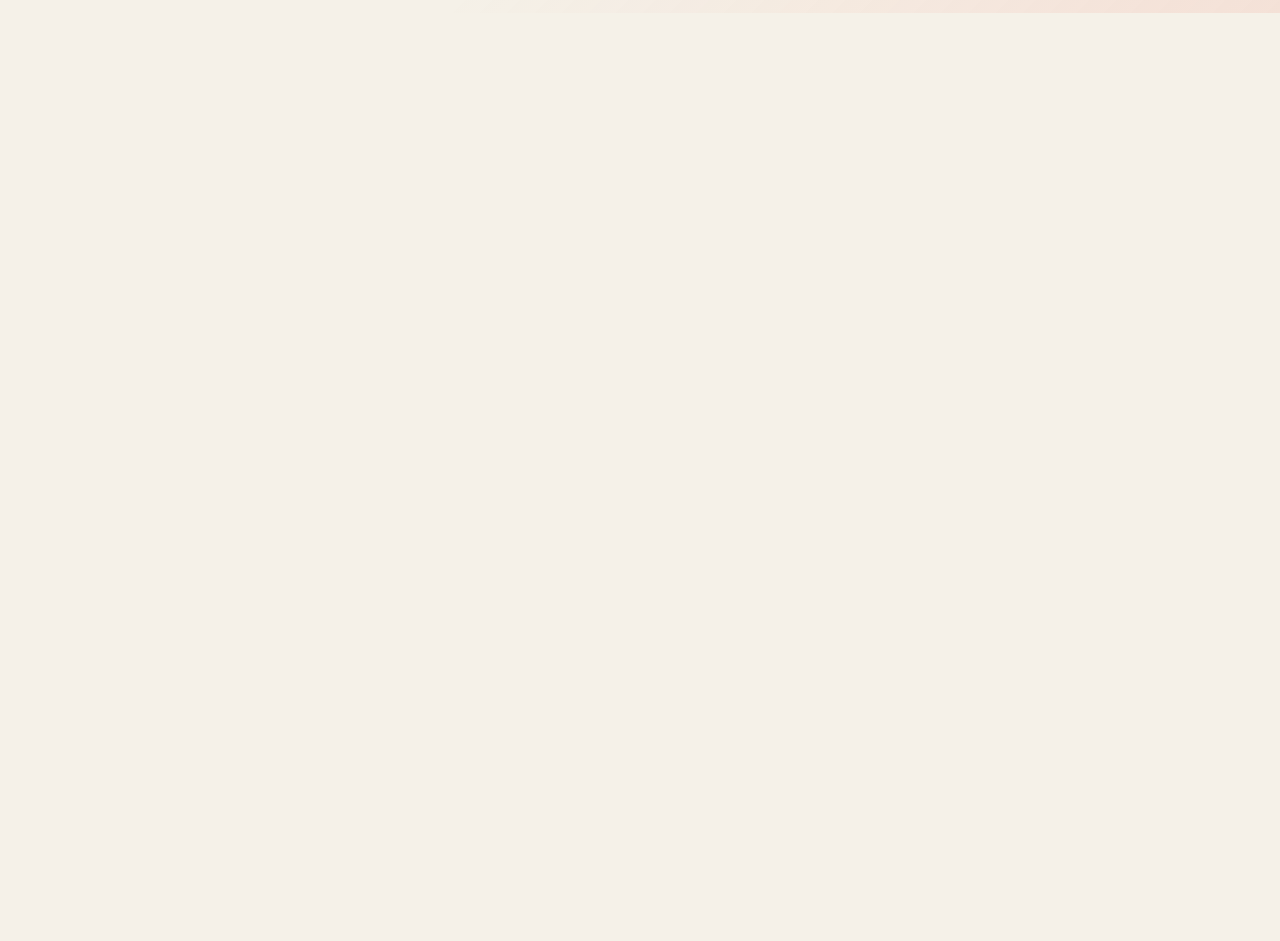
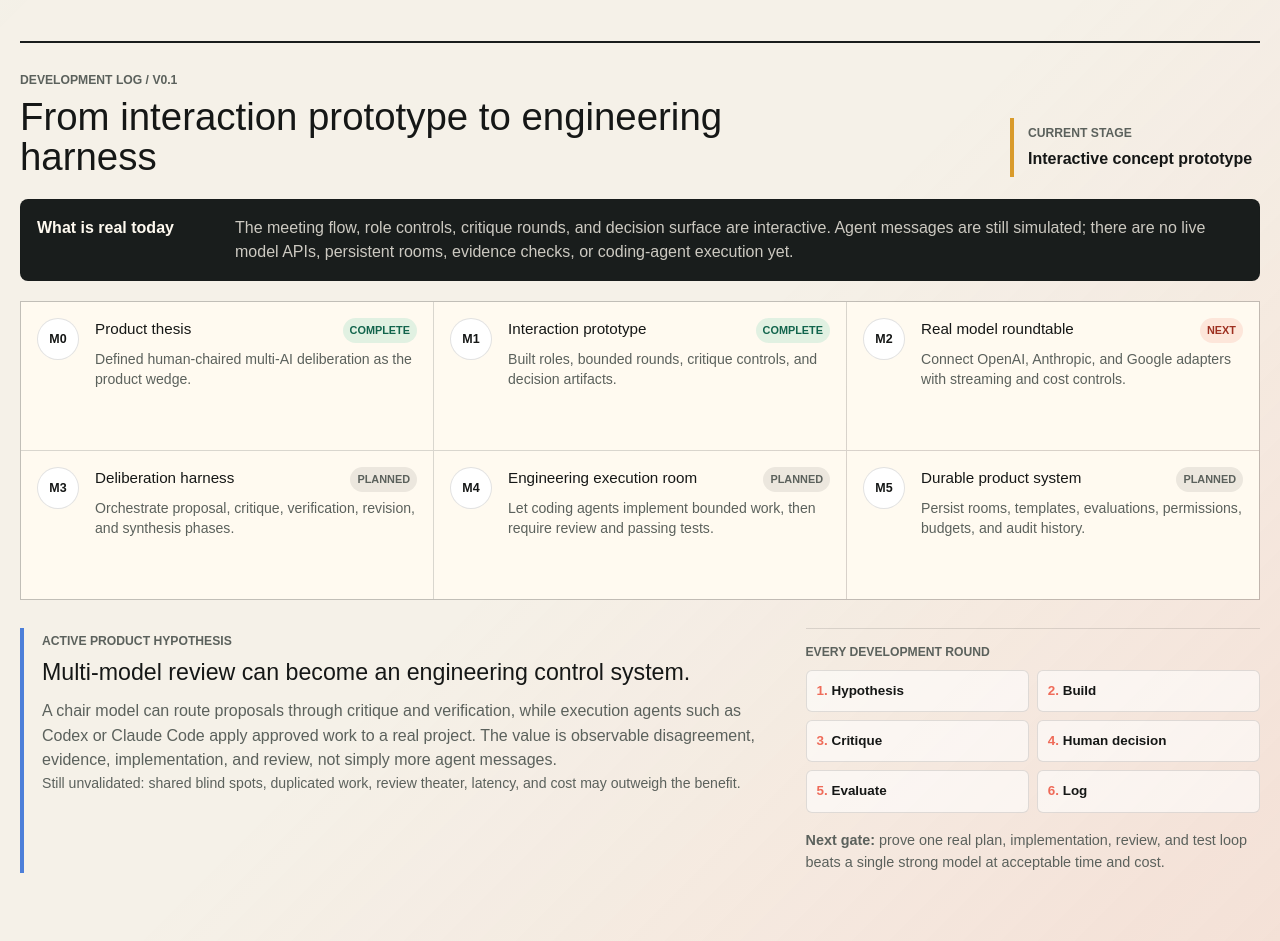
Before and after one commit to Schromeo/multi-ai-meeting-room, a Next.js app: page / in a window 1280 px wide. Shown: the part 1180-2121 px from the top of the page. Before the commit the page ends 1193 px from the top, so only its background shows below. Built offline with nearby package versions, Linux system fonts and the light colour scheme.

Commit message:
Add product development log

```diff
--- a/app/globals.css
+++ b/app/globals.css
@@ -70,6 +70,22 @@ button:disabled {
   justify-content: space-between;
   gap: 18px;
   padding: 4px 2px 18px;
+}
+
+.topbar-actions {
+  display: grid;
+  justify-items: end;
+  gap: 10px;
+}
+
+.devlog-link {
+  color: var(--foreground);
+  font-size: 0.84rem;
+  font-weight: 800;
+  text-decoration: underline;
+  text-decoration-color: var(--coral);
+  text-decoration-thickness: 2px;
+  text-underline-offset: 5px;
 }
 
 .eyebrow {
@@ -426,6 +442,196 @@ h3 {
   width: 100%;
 }
 
+.devlog {
+  scroll-margin-top: 20px;
+  margin-top: 48px;
+  border-top: 2px solid var(--charcoal);
+  padding: 28px 0 48px;
+}
+
+.devlog-heading {
+  display: flex;
+  align-items: flex-end;
+  justify-content: space-between;
+  gap: 28px;
+  margin-bottom: 22px;
+}
+
+.devlog-heading h2 {
+  max-width: 760px;
+  font-size: clamp(1.7rem, 3vw, 3rem);
+  line-height: 1.04;
+}
+
+.stage-marker {
+  min-width: 250px;
+  border-left: 4px solid var(--gold);
+  padding: 6px 0 6px 14px;
+}
+
+.stage-marker span,
+.stage-marker strong {
+  display: block;
+}
+
+.stage-marker span {
+  margin-bottom: 5px;
+  color: var(--ink-soft);
+  font-size: 0.76rem;
+  font-weight: 800;
+  text-transform: uppercase;
+}
+
+.truth-strip {
+  display: grid;
+  grid-template-columns: 180px minmax(0, 1fr);
+  gap: 18px;
+  border: 1px solid rgba(21, 23, 22, 0.18);
+  border-radius: 8px;
+  padding: 16px;
+  background: var(--charcoal);
+  color: #fffaf0;
+}
+
+.truth-strip p {
+  margin-bottom: 0;
+  color: rgba(255, 250, 240, 0.78);
+  line-height: 1.5;
+}
+
+.milestone-list {
+  display: grid;
+  grid-template-columns: repeat(3, minmax(0, 1fr));
+  gap: 1px;
+  margin-top: 20px;
+  border: 1px solid var(--line);
+  background: var(--line);
+}
+
+.milestone {
+  display: grid;
+  grid-template-columns: 46px minmax(0, 1fr);
+  gap: 12px;
+  min-height: 148px;
+  padding: 16px;
+  background: var(--panel-strong);
+}
+
+.milestone-id {
+  display: grid;
+  width: 42px;
+  height: 42px;
+  place-items: center;
+  border: 1px solid var(--line);
+  border-radius: 50%;
+  background: #fff;
+  font-size: 0.78rem;
+  font-weight: 900;
+}
+
+.milestone-title {
+  display: flex;
+  align-items: flex-start;
+  justify-content: space-between;
+  gap: 8px;
+}
+
+.milestone-title h3 {
+  margin-bottom: 8px;
+}
+
+.milestone-status {
+  flex: none;
+  border-radius: 999px;
+  padding: 4px 7px;
+  background: rgba(21, 23, 22, 0.08);
+  color: var(--ink-soft);
+  font-size: 0.68rem;
+  font-weight: 900;
+  text-transform: uppercase;
+}
+
+.milestone-status.complete {
+  background: rgba(47, 185, 143, 0.14);
+  color: #11644c;
+}
+
+.milestone-status.next {
+  background: rgba(239, 107, 89, 0.14);
+  color: #9e2f20;
+}
+
+.milestone p {
+  margin-bottom: 0;
+  color: var(--ink-soft);
+  font-size: 0.88rem;
+  line-height: 1.45;
+}
+
+.devlog-lower {
+  display: grid;
+  grid-template-columns: minmax(0, 1.25fr) minmax(320px, 0.75fr);
+  gap: 28px;
+  margin-top: 28px;
+}
+
+.product-hypothesis {
+  border-left: 4px solid var(--blue);
+  padding: 4px 0 4px 18px;
+}
+
+.product-hypothesis h3 {
+  max-width: 720px;
+  font-size: 1.45rem;
+  line-height: 1.2;
+}
+
+.product-hypothesis p,
+.development-loop p {
+  color: var(--ink-soft);
+  line-height: 1.55;
+}
+
+.hypothesis-caution {
+  margin-bottom: 0;
+  font-size: 0.88rem;
+}
+
+.development-loop {
+  border-top: 1px solid var(--line);
+  padding-top: 14px;
+}
+
+.development-loop ol {
+  display: grid;
+  grid-template-columns: repeat(2, minmax(0, 1fr));
+  gap: 8px;
+  margin: 0 0 16px;
+  padding: 0;
+  counter-reset: devstep;
+  list-style: none;
+}
+
+.development-loop li {
+  counter-increment: devstep;
+  border: 1px solid var(--line);
+  border-radius: 6px;
+  padding: 10px;
+  background: rgba(255, 255, 255, 0.58);
+  font-size: 0.84rem;
+  font-weight: 800;
+}
+
+.development-loop li::before {
+  content: counter(devstep) ". ";
+  color: var(--coral);
+}
+
+.next-gate {
+  margin-bottom: 0;
+  font-size: 0.9rem;
+}
+
 @media (max-width: 1100px) {
   .meeting-grid {
     grid-template-columns: 220px minmax(0, 1fr);
@@ -433,6 +639,10 @@ h3 {
 
   .insights {
     grid-column: 1 / -1;
+  }
+
+  .milestone-list {
+    grid-template-columns: repeat(2, minmax(0, 1fr));
   }
 }
 
@@ -442,6 +652,7 @@ h3 {
   }
 
   .topbar,
+  .devlog-heading,
   .agenda-row,
   .transcript-head {
     align-items: stretch;
@@ -459,6 +670,10 @@ h3 {
     justify-content: flex-start;
   }
 
+  .topbar-actions {
+    justify-items: start;
+  }
+
   .agent-rail {
     grid-template-columns: 1fr;
   }
@@ -470,4 +685,18 @@ h3 {
   .messages {
     max-height: none;
   }
+
+  .truth-strip,
+  .milestone-list,
+  .devlog-lower {
+    grid-template-columns: 1fr;
+  }
+
+  .stage-marker {
+    min-width: 0;
+  }
+
+  .milestone {
+    min-height: auto;
+  }
 }
--- a/app/page.tsx
+++ b/app/page.tsx
@@ -154,6 +154,54 @@ const insightTemplates = {
   ],
 };
 
+const milestones = [
+  {
+    id: "M0",
+    title: "Product thesis",
+    status: "Complete",
+    detail: "Defined human-chaired multi-AI deliberation as the product wedge.",
+  },
+  {
+    id: "M1",
+    title: "Interaction prototype",
+    status: "Complete",
+    detail: "Built roles, bounded rounds, critique controls, and decision artifacts.",
+  },
+  {
+    id: "M2",
+    title: "Real model roundtable",
+    status: "Next",
+    detail: "Connect OpenAI, Anthropic, and Google adapters with streaming and cost controls.",
+  },
+  {
+    id: "M3",
+    title: "Deliberation harness",
+    status: "Planned",
+    detail: "Orchestrate proposal, critique, verification, revision, and synthesis phases.",
+  },
+  {
+    id: "M4",
+    title: "Engineering execution room",
+    status: "Planned",
+    detail: "Let coding agents implement bounded work, then require review and passing tests.",
+  },
+  {
+    id: "M5",
+    title: "Durable product system",
+    status: "Planned",
+    detail: "Persist rooms, templates, evaluations, permissions, budgets, and audit history.",
+  },
+];
+
+const developmentLoop = [
+  "Hypothesis",
+  "Build",
+  "Critique",
+  "Human decision",
+  "Evaluate",
+  "Log",
+];
+
 export default function Home() {
   const [topic, setTopic] = useState(
     "Design an AI meeting room for product strategy and MVP planning",
@@ -241,10 +289,15 @@ export default function Home() {
             <p className="eyebrow">AI Deliberation Room</p>
             <h1>Multi-AI Meeting Room</h1>
           </div>
-          <div className="room-stats" aria-label="Room status">
-            <span>{activeAgents.length} agents</span>
-            <span>Round {round}</span>
-            <span>{mode}</span>
+          <div className="topbar-actions">
+            <a className="devlog-link" href="#development-log">
+              Development Log
+            </a>
+            <div className="room-stats" aria-label="Room status">
+              <span>{activeAgents.length} agents</span>
+              <span>Round {round}</span>
+              <span>{mode}</span>
+            </div>
           </div>
         </header>
 
@@ -386,6 +439,75 @@ export default function Home() {
             </button>
           </aside>
         </section>
+
+        <section className="devlog" id="development-log" aria-labelledby="devlog-title">
+          <div className="devlog-heading">
+            <div>
+              <p className="eyebrow">Development Log / v0.1</p>
+              <h2 id="devlog-title">From interaction prototype to engineering harness</h2>
+            </div>
+            <div className="stage-marker">
+              <span>Current stage</span>
+              <strong>Interactive concept prototype</strong>
+            </div>
+          </div>
+
+          <div className="truth-strip" aria-label="Current product truth">
+            <strong>What is real today</strong>
+            <p>
+              The meeting flow, role controls, critique rounds, and decision surface are
+              interactive. Agent messages are still simulated; there are no live model
+              APIs, persistent rooms, evidence checks, or coding-agent execution yet.
+            </p>
+          </div>
+
+          <div className="milestone-list" aria-label="Product milestones">
+            {milestones.map((milestone) => (
+              <article className="milestone" key={milestone.id}>
+                <div className="milestone-id">{milestone.id}</div>
+                <div>
+                  <div className="milestone-title">
+                    <h3>{milestone.title}</h3>
+                    <span className={`milestone-status ${milestone.status.toLowerCase()}`}>
+                      {milestone.status}
+                    </span>
+                  </div>
+                  <p>{milestone.detail}</p>
+                </div>
+              </article>
+            ))}
+          </div>
+
+          <div className="devlog-lower">
+            <section className="product-hypothesis">
+              <p className="eyebrow">Active product hypothesis</p>
+              <h3>Multi-model review can become an engineering control system.</h3>
+              <p>
+                A chair model can route proposals through critique and verification,
+                while execution agents such as Codex or Claude Code apply approved work
+                to a real project. The value is observable disagreement, evidence,
+                implementation, and review, not simply more agent messages.
+              </p>
+              <p className="hypothesis-caution">
+                Still unvalidated: shared blind spots, duplicated work, review theater,
+                latency, and cost may outweigh the benefit.
+              </p>
+            </section>
+
+            <section className="development-loop">
+              <p className="eyebrow">Every development round</p>
+              <ol>
+                {developmentLoop.map((step) => (
+                  <li key={step}>{step}</li>
+                ))}
+              </ol>
+              <p className="next-gate">
+                <strong>Next gate:</strong> prove one real plan, implementation, review,
+                and test loop beats a single strong model at acceptable time and cost.
+              </p>
+            </section>
+          </div>
+        </section>
       </section>
     </main>
   );
```
Also changed, not shown: 1 other file (tests, documents, lock files or other folders).
